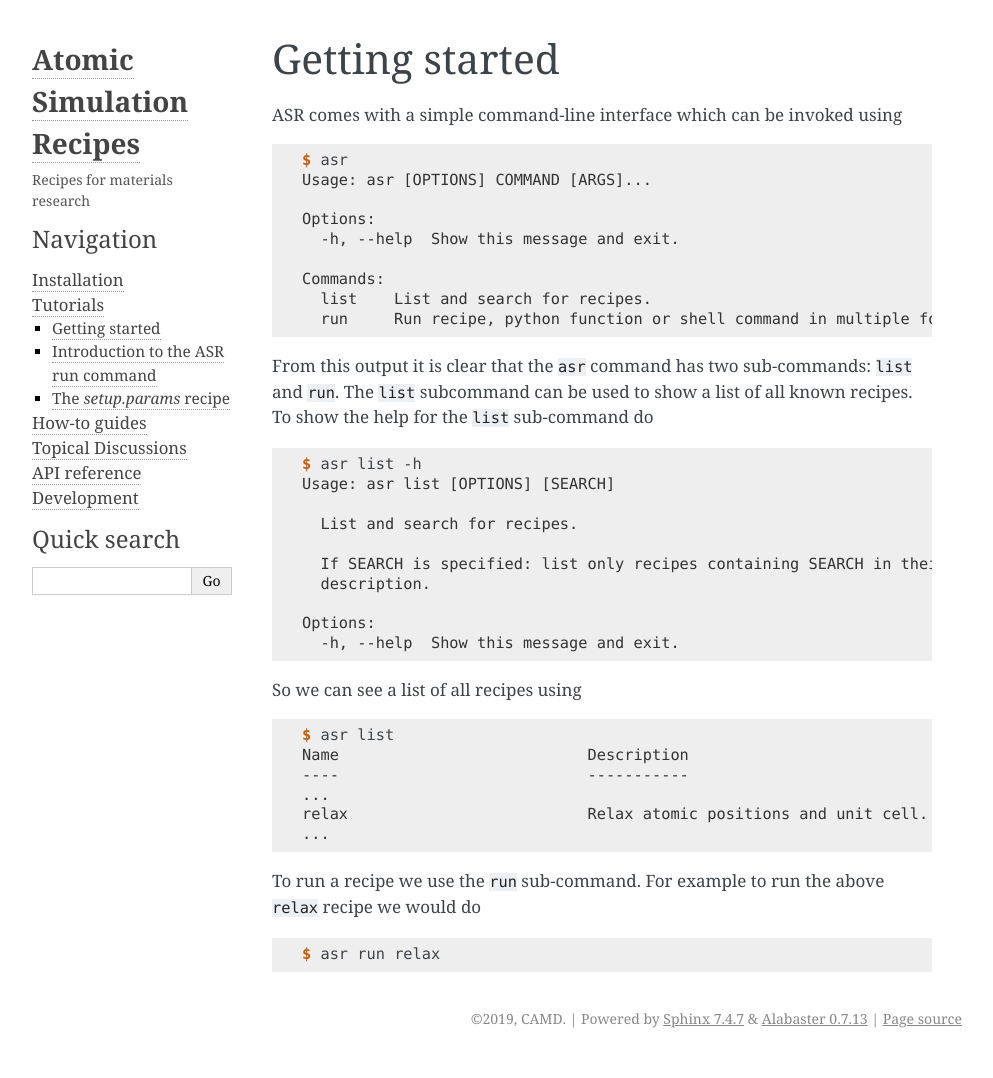
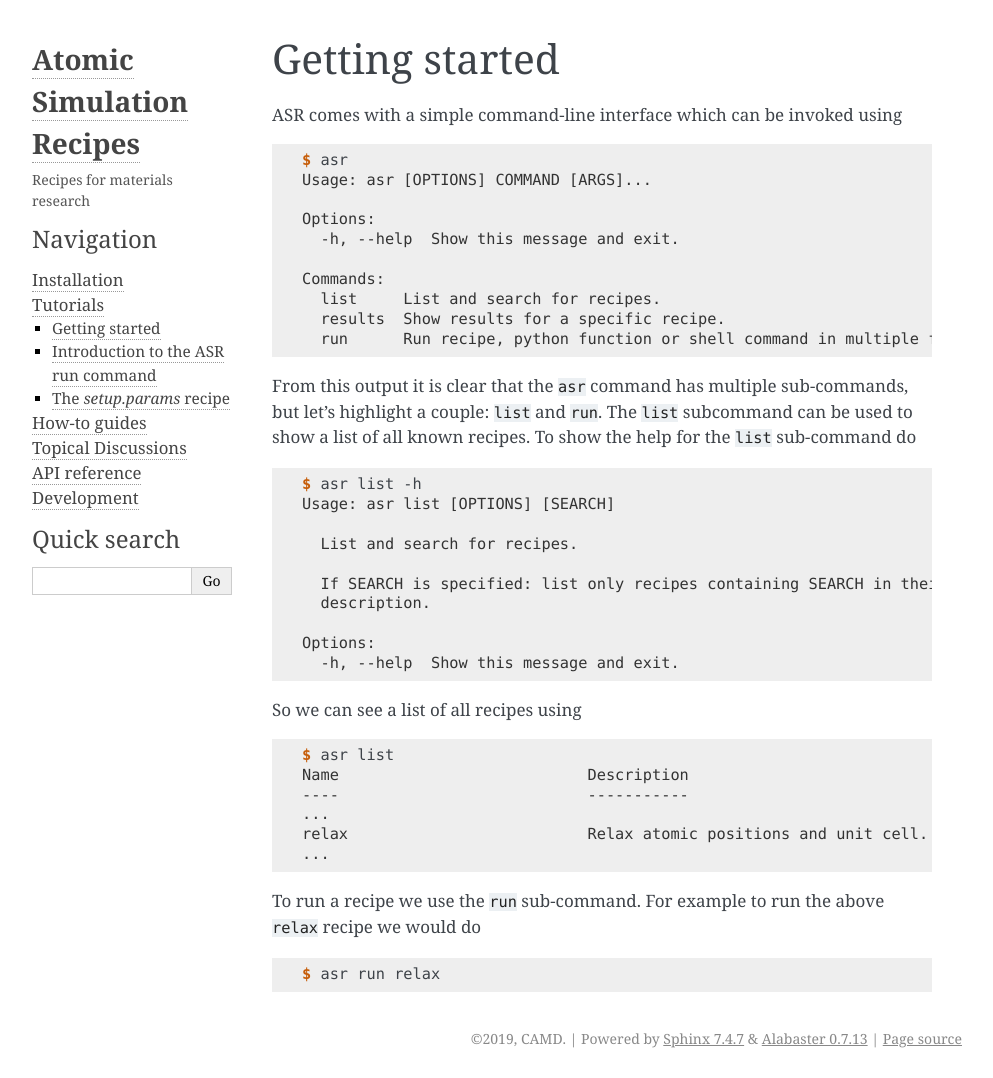
Before and after one commit to dijasila/Atomic-Simulation-Recipees, a Sphinx documentation site: the page built from docs/src/tutorials/getting-started.rst, in a window 1280 px wide. Shown: the whole page, without its empty margins (148-1141 px from the left). Built offline with Sphinx 7.4.7, drawn with Linux system fonts in a browser that asks for light colours.

Commit message:
Update documentation

```diff
--- a/docs/src/tutorials/getting-started.rst
+++ b/docs/src/tutorials/getting-started.rst
@@ -17,8 +17,9 @@ ASR comes with a simple command-line interface which can be invoked using
      -h, --help  Show this message and exit.
    <BLANKLINE>
    Commands:
-     list  List and search for recipes.
-     run   Run recipe, python function or shell command in multiple folders.
+     list     List and search for recipes.
+     results  Show results for a specific recipe.
+     run      Run recipe, python function or shell command in multiple folders.
    ...
 
 .. code-block:: console
@@ -30,13 +31,14 @@ ASR comes with a simple command-line interface which can be invoked using
      -h, --help  Show this message and exit.
 
    Commands:
-     list    List and search for recipes.
-     run     Run recipe, python function or shell command in multiple folders.
+     list     List and search for recipes.
+     results  Show results for a specific recipe.
+     run      Run recipe, python function or shell command in multiple folders.
 
-From this output it is clear that the ``asr`` command has two
-sub-commands: ``list`` and ``run``. The ``list`` subcommand can be
-used to show a list of all known recipes. To show the help for the ``list``
-sub-command do
+From this output it is clear that the ``asr`` command has multiple
+sub-commands, but let's highlight a couple: ``list`` and ``run``. The
+``list`` subcommand can be used to show a list of all known
+recipes. To show the help for the ``list`` sub-command do
 
 .. doctest::
    :hide:
```
Also changed, not shown: docs/src/api.rst (+7 -1 lines), docs/src/howtoguides/howtoguides.rst (+10 -0 lines), 1 other file.
